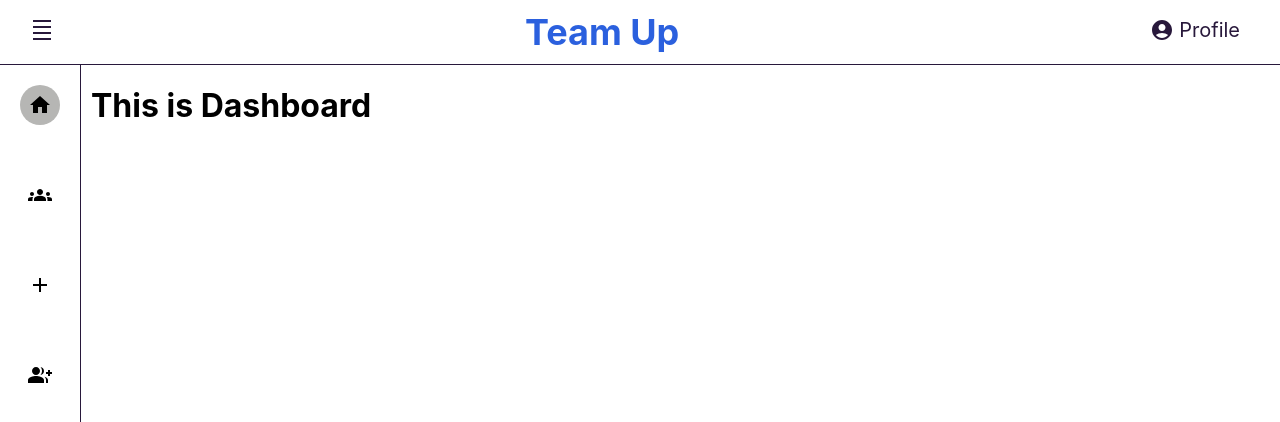
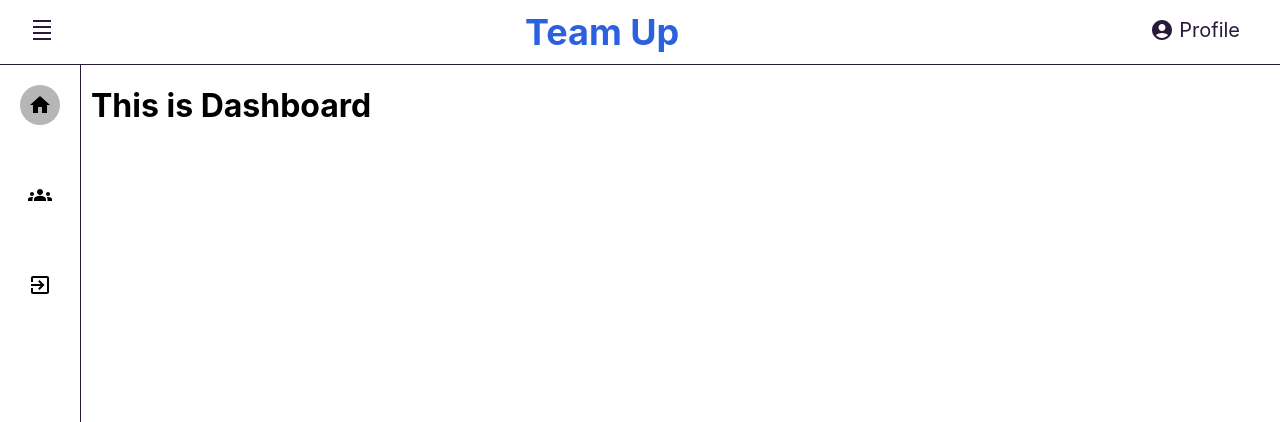
Before and after one commit to VanshVg/SquadUp, a React (Create React App) app in the folder clientside/: page /dashboard/home in a window 1280 px wide. Shown: the top 422 px of the page. Built offline with nearby package versions, Linux system fonts and the light colour scheme.

Commit message:
Updated Dashboard Sidebar

```diff
--- a/clientside/src/components/dashboardSiderbar/DashboardSidebar.jsx
+++ b/clientside/src/components/dashboardSiderbar/DashboardSidebar.jsx
@@ -1,8 +1,7 @@
 import React from "react";
 import HomeIcon from "@mui/icons-material/Home";
 import GroupsIcon from "@mui/icons-material/Groups";
-import AddIcon from "@mui/icons-material/Add";
-import GroupAddIcon from "@mui/icons-material/GroupAdd";
+import ExitToAppIcon from "@mui/icons-material/ExitToApp";
 import Tooltip from "@mui/material/Tooltip";
 import "./DashboardSidebar.css";
 import { useLocation, useNavigate } from "react-router-dom";
@@ -22,12 +21,8 @@ const DashboardSidebar = () => {
     navigate("/dashboard/MyTeams");
   };
 
-  const handleCreateTeam = () => {
-    navigate("/dashboard/CreateTeam");
-  };
-
-  const handleJoinTeam = () => {
-    navigate("/dashboard/JoinTeam");
+  const handleExit = () => {
+    navigate("/");
   };
 
   return (
@@ -56,27 +51,11 @@ const DashboardSidebar = () => {
             </div>
             <div className="sidebar-item-text">My Teams</div>
           </div>
-          <div
-            className={`${
-              location.pathname === "/dashboard/CreateTeam" ? "sidebar-item-active" : "sidebar-item"
-            }`}
-            onClick={handleCreateTeam}
-          >
+          <div className="sidebar-item" onClick={handleExit}>
             <div className="sidebar-item-icon">
-              <AddIcon />
+              <ExitToAppIcon />
             </div>
-            <div className="sidebar-item-text">Create a team</div>
-          </div>
-          <div
-            className={`${
-              location.pathname === "/dashboard/JoinTeam" ? "sidebar-item-active" : "sidebar-item"
-            }`}
-            onClick={handleJoinTeam}
-          >
-            <div className="sidebar-item-icon">
-              <GroupAddIcon />
-            </div>
-            <div className="sidebar-item-text">Join a team</div>
+            <div className="sidebar-item-text">Exit Dashboard</div>
           </div>
         </div>
       ) : (
@@ -105,29 +84,10 @@ const DashboardSidebar = () => {
               </div>
             </div>
           </Tooltip>
-          <Tooltip title="Create a team">
-            <div
-              className={`${
-                location.pathname === "/dashboard/CreateTeam"
-                  ? "sidebar-item-active"
-                  : "sidebar-item"
-              }`}
-              onClick={handleCreateTeam}
-            >
+          <Tooltip title="Exit Dashboard">
+            <div className="sidebar-item" onClick={handleExit}>
               <div className="sidebar-item-icon">
-                <AddIcon />
-              </div>
-            </div>
-          </Tooltip>
-          <Tooltip title="Join a team">
-            <div
-              className={`${
-                location.pathname === "/dashboard/JoinTeam" ? "sidebar-item-active" : "sidebar-item"
-              }`}
-              onClick={handleJoinTeam}
-            >
-              <div className="sidebar-item-icon">
-                <GroupAddIcon />
+                <ExitToAppIcon />
               </div>
             </div>
           </Tooltip>
```
